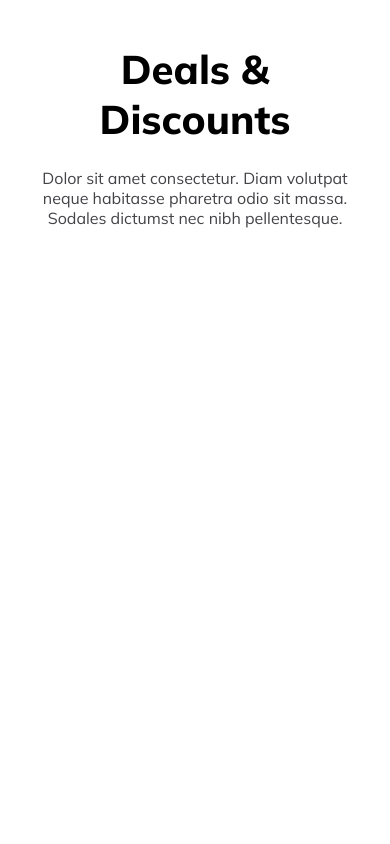
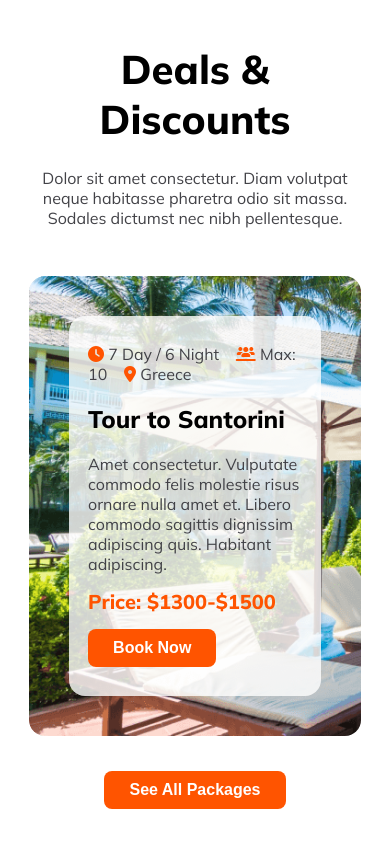
Before and after one commit to symumsakin/hero-travel, a plain HTML site: page index.html in a window 390 px wide. Shown: the part 5686-6530 px from the top of the page. Before the commit the page ends 5962 px from the top, so only its background shows below. Drawn offline with Linux system fonts and the light colour scheme.

Commit message:
deals and discounts section complete. also made responsive

```diff
--- a/index.html
+++ b/index.html
@@ -143,6 +143,32 @@
                 consectetur. Diam volutpat neque habitasse pharetra odio sit massa. <br> Sodales dictumst nec nibh
                 pellentesque.
             </p>
+
+            <div class="deals-img-card">
+                <div class="santorini-tour-card">
+                    <div class="tour-card-container">
+                        <p class="secondary-color"><i class="fa-solid fa-clock primary-color"></i>&nbsp;7 Day / 6 Night
+                            &nbsp;&nbsp; <i class="fa-solid fa-users-line primary-color"></i>&nbsp;Max: 10 &nbsp;&nbsp;
+                            <i class="fa-solid fa-location-dot primary-color"></i>&nbsp;Greece
+                        </p>
+
+                        <h4>Tour to Santorini</h4>
+
+                        <p class="secondary-color">Amet consectetur. Vulputate commodo felis
+                            molestie risus ornare nulla amet et. Libero commodo sagittis dignissim adipiscing quis.
+                            Habitant adipiscing.</p>
+
+                        <h5 class="primary-color">Price: $1300-$1500</h5>
+
+                        <button class="btn-primary">Book Now</button>
+
+                    </div>
+                </div>
+            </div>
+
+            <div class="see-all-packages-btn">
+                <button class="btn-primary">See All Packages</button>
+            </div>
         </section>
     </main>
 </body>
--- a/style.css
+++ b/style.css
@@ -267,6 +267,51 @@ form button {
     margin: 13px auto 13px auto;
 }
 
+.deals-img-card {
+    background-image: url('assets/Group\ 39.png');
+    background-size: 100%;
+    background-repeat: no-repeat;
+    height: 460px;
+    display: flex;
+    align-items: center;
+    justify-content: flex-end;
+}
+
+.santorini-tour-card {
+    width: 550px;
+    height: 380px;
+    border-radius: 16px;
+    background-color: rgba(255, 255, 255, 0.8);
+    margin: 40px;
+    display: flex;
+    align-items: center;
+}
+
+.tour-card-container {
+    width: 85%;
+    margin: 40px auto 40px auto;
+}
+
+.tour-card-container h4 {
+    font-size: 24px;
+    font-weight: 800;
+    margin-top: 20px;
+    margin-bottom: 20px;
+}
+
+.tour-card-container h5 {
+    font-size: 20px;
+    font-weight: 800;
+    margin-top: 15px;
+    margin-bottom: 15px;
+}
+
+.see-all-packages-btn {
+    display: flex;
+    justify-content: center;
+    margin: 35px;
+}
+
 /* responsive media query */
 
 @media screen and (max-width: 1050px) {
@@ -338,4 +383,9 @@ form button {
     .best-price {
         margin: auto;
     }
+
+    .deals-img-card {
+        background-size: cover;
+        border-radius: 16px;
+    }
 }
```
